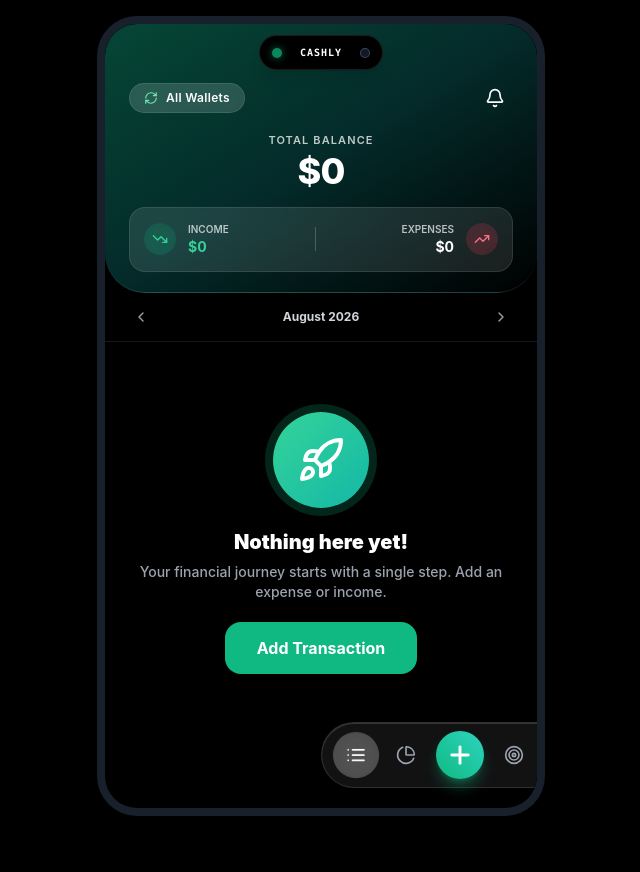
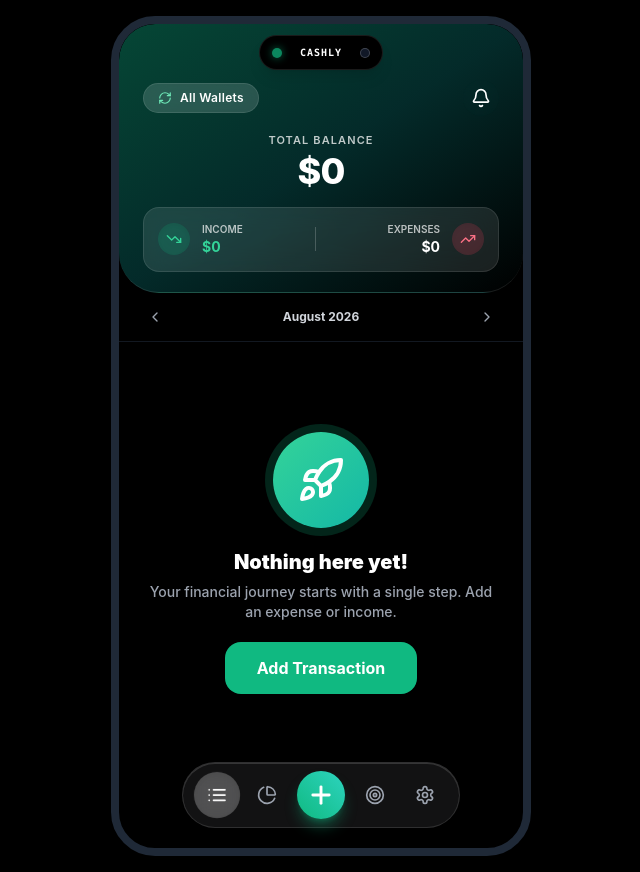
Before and after one commit to buildandbeyondbusiness/the-cashly, a React (Vite) app: page / in a window 1280 px wide. Shown: the whole page, without its empty margins (319-959 px from the left). Before the commit the page ends 832 px from the top, so only its background shows below. Built offline with nearby package versions, Linux system fonts and the light colour scheme.

Commit message:
Lock floating navbar inside device frame using container flex centering

```diff
--- a/src/App.jsx
+++ b/src/App.jsx
@@ -60,13 +60,14 @@ function MainAppContent() {
   };
 
   return (
-    <div className="w-full h-full bg-black sm:p-4 flex items-center justify-center font-sans">
-      <div className="w-full max-w-md h-[100dvh] sm:h-[100vh] sm:max-h-[850px] sm:rounded-[40px] sm:border-[8px] border-gray-800/80 bg-black overflow-hidden relative flex flex-col shadow-2xl transition-colors">
+    <div className="w-full min-h-screen bg-black flex items-center justify-center font-sans overflow-hidden p-0 sm:p-4">
+      {/* Perfectly Centered Device Frame Container */}
+      <div className="relative w-full max-w-[420px] h-[100dvh] sm:h-[840px] sm:rounded-[44px] sm:border-[8px] border-gray-800 bg-black overflow-hidden flex flex-col shadow-2xl transition-all">
 
-        {/* Pixel-Precise iPhone 17 Dynamic Island */}
+        {/* Pixel-Precise Dynamic Island at top inside device frame */}
         <DynamicIsland onOpenQuickLog={() => setIsAddTxOpen(true)} />
 
-        {/* Top Liquid Glass Hero Header Banner */}
+        {/* Top Hero Header Banner */}
         <div className={`${getHeaderStyle()} pt-14 pb-5 px-6 rounded-b-[2.5rem] shadow-sm z-10 flex-shrink-0 transition-all duration-500 relative overflow-hidden backdrop-blur-xl border-b border-white/10`}>
 
           <div className="flex justify-between items-center mb-4 relative z-10">
@@ -159,8 +160,8 @@ function MainAppContent() {
           </div>
         )}
 
-        {/* Tab View Body */}
-        <div className="flex-1 overflow-y-auto pb-32 relative z-0">
+        {/* Tab View Body (pb-32 so cards scroll above floating navbar) */}
+        <div className="flex-1 overflow-y-auto pb-32 no-scrollbar relative z-0">
           {currentTab === 'transactions' && (
             <RecordsView onOpenAdd={() => setIsAddTxOpen(true)} />
           )}
@@ -182,13 +183,15 @@ function MainAppContent() {
           )}
         </div>
 
-        {/* Floating Liquid Glass Island Navigation Bar */}
+        {/* Floating Liquid Glass Island Navbar Anchor - Locked to Device Frame Center */}
+        <div className="absolute bottom-5 inset-x-0 flex justify-center z-40 pointer-events-none">
           <FloatingLiquidNavbar
             currentTab={currentTab}
             setCurrentTab={setCurrentTab}
             onOpenAddTx={() => setIsAddTxOpen(true)}
             hasNotifications={bills.length > 0}
           />
+        </div>
 
         {/* Modal Sheets */}
         <AddTransactionModal isOpen={isAddTxOpen} onClose={() => setIsAddTxOpen(false)} />
--- a/src/components/FloatingLiquidNavbar.jsx
+++ b/src/components/FloatingLiquidNavbar.jsx
@@ -19,9 +19,9 @@ export const FloatingLiquidNavbar = ({
   ];
 
   return (
-    <nav className="absolute bottom-5 left-1/2 -translate-x-1/2 z-40 px-3 py-2 rounded-full liquid-glass shadow-2xl flex items-center gap-1.5 border border-white/20 animate-spring-up pointer-events-auto">
+    <div className="pointer-events-auto inline-flex items-center gap-1.5 px-3 py-2 rounded-full liquid-glass shadow-2xl border border-white/20 animate-spring-up">
 
-      {/* Left Tabs (Records, Analytics) */}
+      {/* Left Tabs */}
       {leftItems.map((item) => {
         const Icon = item.icon;
         const isActive = currentTab === item.id;
@@ -52,7 +52,7 @@ export const FloatingLiquidNavbar = ({
         </button>
       </div>
 
-      {/* Right Tabs (Planning, Settings) */}
+      {/* Right Tabs */}
       {rightItems.map((item) => {
         const Icon = item.icon;
         const isActive = currentTab === item.id;
@@ -75,6 +75,6 @@ export const FloatingLiquidNavbar = ({
         );
       })}
 
-    </nav>
+    </div>
   );
 };
```
Lines whose indentation alone changed are shown as unchanged.
